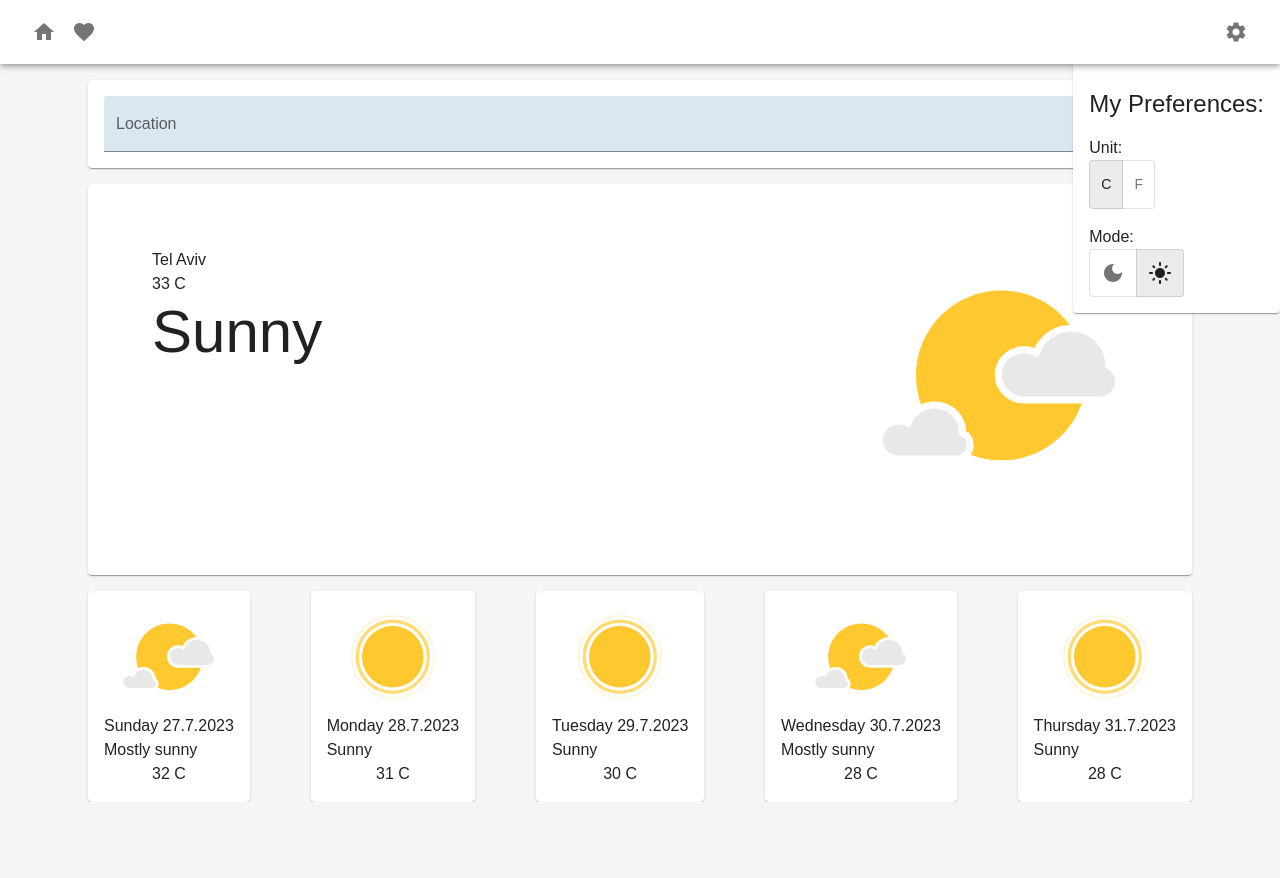
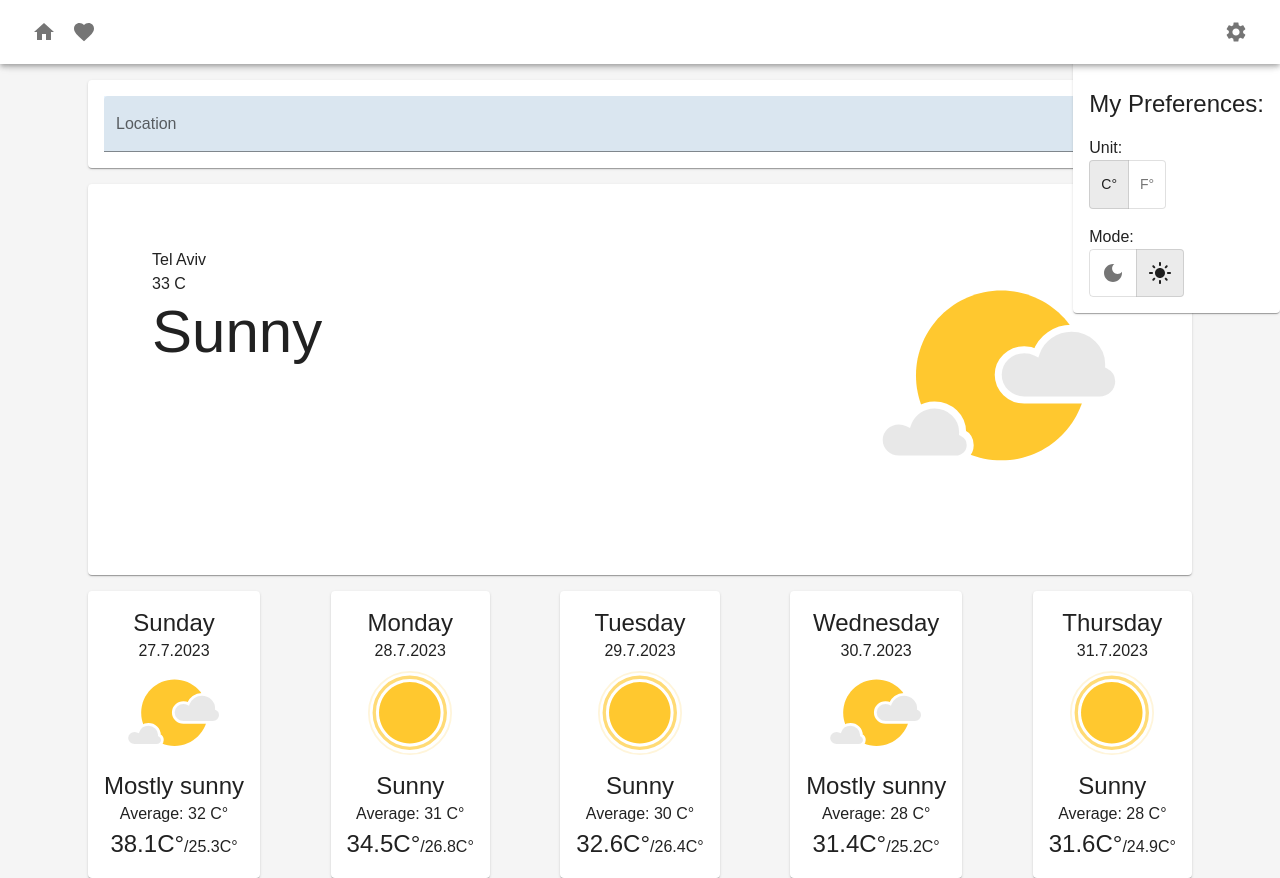
Before and after one commit to GiliEllen/gili-menahem-27-07-2023, a React (Create React App) app in the folder client/: page / in a window 1280 px wide. Both pictures are taken after a click on the button 1236 px from the left and 32 px from the top of the page. Before the commit the page ends 802 px from the top, so only its background shows below. Built offline with nearby package versions, Linux system fonts and the light colour scheme; a web font is replaced by a local one.

Commit message:
small changed to cards

```diff
--- a/client/src/App.scss
+++ b/client/src/App.scss
@@ -11,3 +11,7 @@ a {
 .active {
   color: "blue"
 }
+
+.large_font {
+  font-size: 1.5rem;
+}
--- a/client/src/components/CityCard.tsx
+++ b/client/src/components/CityCard.tsx
@@ -39,10 +39,10 @@ const CityCard: FC<CityCardProps> = ({ cityInfo }) => {
       <Typography>{cityInfo.info.WeatherText}</Typography>
       {unit === "C" ? (
         <Typography>
-          {`${cityInfo.info.Temperature.Metric.Value} C`}{" "}
+          {`${cityInfo.info.Temperature.Metric.Value} C°`}{" "}
         </Typography>
       ) : (
-        <Typography>{`${cityInfo.info.Temperature.Imperial.Value} F`}</Typography>
+        <Typography>{`${cityInfo.info.Temperature.Imperial.Value} F°`}</Typography>
       )}
       {/* {cityInfo.info} */}
     </Paper>
--- a/client/src/components/Header.tsx
+++ b/client/src/components/Header.tsx
@@ -16,7 +16,6 @@ import {
   Box,
 } from "@mui/material";
 import { useState } from "react";
-import { useEffect } from "react";
 import MenuIcon from "@mui/icons-material/Menu";
 import { NavLink as RouterLink } from "react-router-dom";
 import { useAppDispatch, useAppSelector } from "../app/hooks";
@@ -68,10 +67,10 @@ const Header = () => {
             }}
           >
             <ToggleButton disabled={unit === "C" ? true : false} value={"C"}>
-              C
+              C°
             </ToggleButton>
             <ToggleButton disabled={unit === "F" ? true : false} value={"F"}>
-              F
+              F°
             </ToggleButton>
           </ToggleButtonGroup>
         </Box>
--- a/client/src/components/NextDayCard.tsx
+++ b/client/src/components/NextDayCard.tsx
@@ -5,6 +5,7 @@ import { Player } from "@lottiefiles/react-lottie-player";
 import { useAppSelector } from "../app/hooks";
 import { unitSelector } from "../features/unit/unitSlice";
 import { viewPortSelector } from "../features/viewport/viewportSlice";
+import {motion} from "framer-motion"
 
 interface NextDayCard {
   dayIdx: number;
@@ -63,21 +64,29 @@ const NextDayCard = ({ dayIdx, day }: any) => {
         alignItems={"center"}
         justifyContent={"space-between"}
       >
-        <Player
-          style={{ width: "100px" }}
-          autoplay
-          loop
-          src={findIcon()}
-        ></Player>
-        <Box>
-          <Typography>
-            {weekday} {calculateDate()}
-          </Typography>
-          <Typography>{day.Day.IconPhrase}</Typography>
+        <Typography variant="h5">{weekday}</Typography>
+        <Typography>{calculateDate()}</Typography>
+        <Box style={{width :"100px"}}>
+          <Player
+            style={{ width: "100%" }}
+            autoplay
+            loop
+            src={findIcon()}
+          ></Player>
         </Box>
 
+        <Typography variant="h5">{day.Day.IconPhrase}</Typography>
+
         <Typography>
-          {calculateAvreageTemp()} {day.Temperature.Minimum.Unit}{" "}
+          Average: {calculateAvreageTemp()} {day.Temperature.Minimum.Unit}°{" "}
+        </Typography>
+        <Typography>
+          <span className="large_font">
+            {day.Temperature.Maximum.Value}
+            {day.Temperature.Maximum.Unit}°
+          </span>
+          /{day.Temperature.Minimum.Value}
+          {day.Temperature.Minimum.Unit}°
         </Typography>
       </Stack>
     </Paper>
--- /dev/null
+++ b/package.json
@@ -0,0 +1,5 @@
+{
+  "dependencies": {
+    "framer-motion": "^10.15.0"
+  }
+}
```
Also changed, not shown: 1 other file (tests, documents, lock files or other folders).
